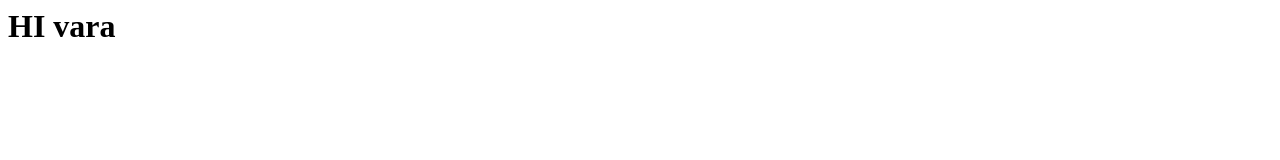
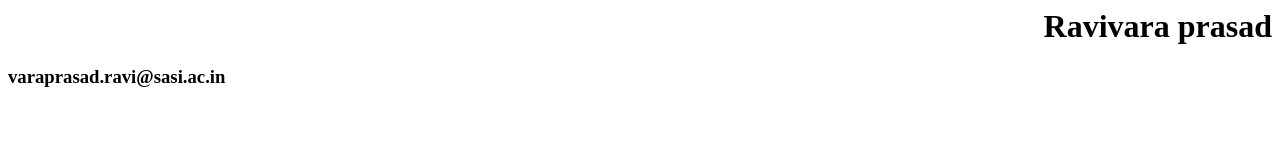
Before and after one commit to varaprasad75844/varaprasad75844.github.io, a plain HTML site: page index.html in a window 1280 px wide. Drawn offline with Linux system fonts and the light colour scheme.

Commit message:
Update index.html

```diff
--- a/index.html
+++ b/index.html
@@ -3,6 +3,7 @@
   <title>My Resume</title>
 </head>
   <body>
-    <h1>HI vara</h1>
+    <h1 align ="right"> Ravivara prasad</h1>
+    <h3 align="left"> varaprasad.ravi@sasi.ac.in</h3>
 
   </body>
```
